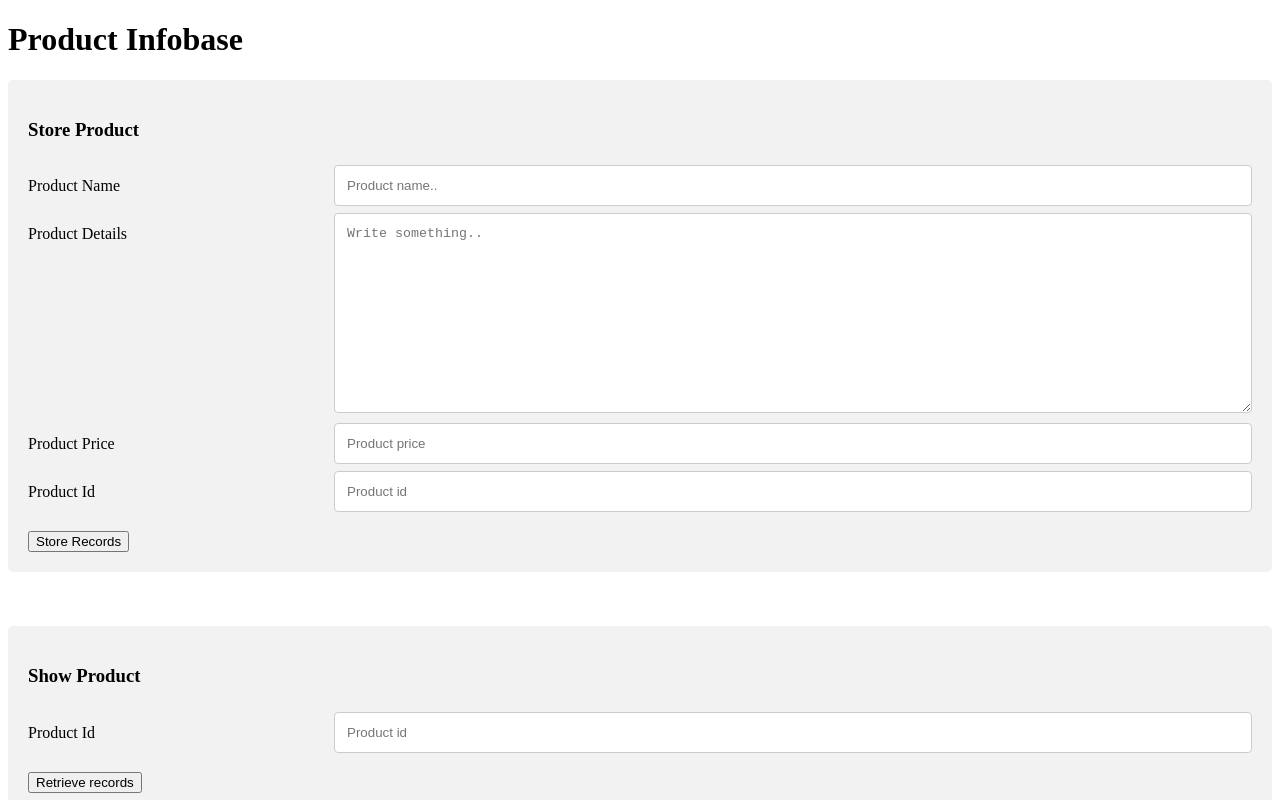
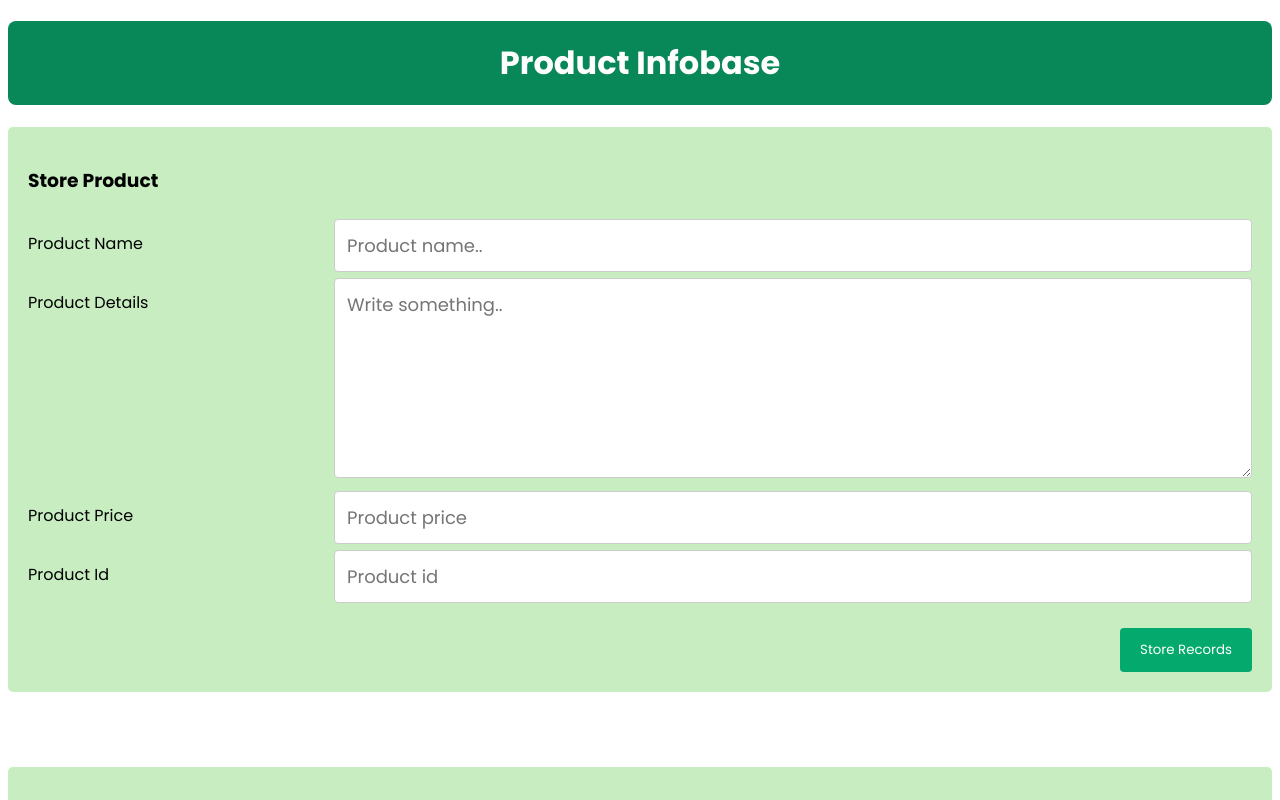
Before and after one commit to irshadali313/product-infobase, a plain HTML site: page index.html in a window 1280 px wide. Shown: the top 800 px of the page. Drawn offline with Linux system fonts and the light colour scheme.

Commit message:
Update style.css

```diff
--- a/style.css
+++ b/style.css
@@ -1,5 +1,7 @@
+@import url('https://fonts.googleapis.com/css2?family=Poppins:wght@200;300;400;500;600;700&display=swap');
 * {
     box-sizing: border-box;
+    font-family: 'Poppins', sans-serif;
 }
 
 input[type=text],
@@ -10,8 +12,15 @@ textarea {
     border: 1px solid #ccc;
     border-radius: 4px;
     resize: vertical;
+    font-size: large;
 }
-
+.header{
+    text-align: center;
+    background-color: #088758;
+    color: white;
+    border-radius: 8px;
+    padding: 18px;
+}
 label {
     padding: 12px 12px 12px 0;
     display: inline-block;
@@ -33,7 +42,7 @@ input[type=submit]:hover {
 
 .container {
     border-radius: 5px;
-    background-color: #f2f2f2;
+    background-color: #c7edc0;
     padding: 20px;
 }
 
@@ -55,6 +64,106 @@ input[type=submit]:hover {
     display: table;
     clear: both;
 }
+button{
+    background-color: #04AA6D;
+        color: white;
+        padding: 12px 20px;
+        border: none;
+        border-radius: 4px;
+        cursor: pointer;
+        float: right;
+}
+button:hover{
+    background-color: #45a049;
+}
+
+/* Responsive layout - when the screen is less than 600px wide, make the two columns stack on top of each other instead of next to each other */
+@media screen and (max-width: 600px) {
+
+    .col-25,
+    .col-75,
+    input[type=submit] {
+        width: 100%;
+        margin-top: 0;
+    }
+}@import url('https://fonts.googleapis.com/css2?family=Poppins:wght@200;300;400;500;600;700&display=swap');
+* {
+    box-sizing: border-box;
+    font-family: 'Poppins', sans-serif;
+}
+
+input[type=text],
+select,
+textarea {
+    width: 100%;
+    padding: 12px;
+    border: 1px solid #ccc;
+    border-radius: 4px;
+    resize: vertical;
+    font-size: large;
+}
+.header{
+    text-align: center;
+    background-color: #088758;
+    color: white;
+    border-radius: 8px;
+    padding: 18px;
+}
+label {
+    padding: 12px 12px 12px 0;
+    display: inline-block;
+}
+
+input[type=submit] {
+    background-color: #04AA6D;
+    color: white;
+    padding: 12px 20px;
+    border: none;
+    border-radius: 4px;
+    cursor: pointer;
+    float: right;
+}
+
+input[type=submit]:hover {
+    background-color: #45a049;
+}
+
+.container {
+    border-radius: 5px;
+    background-color: #c7edc0;
+    padding: 20px;
+}
+
+.col-25 {
+    float: left;
+    width: 25%;
+    margin-top: 6px;
+}
+
+.col-75 {
+    float: left;
+    width: 75%;
+    margin-top: 6px;
+}
+
+/* Clear floats after the columns */
+.row:after {
+    content: "";
+    display: table;
+    clear: both;
+}
+button{
+    background-color: #04AA6D;
+        color: white;
+        padding: 12px 20px;
+        border: none;
+        border-radius: 4px;
+        cursor: pointer;
+        float: right;
+}
+button:hover{
+    background-color: #45a049;
+}
 
 /* Responsive layout - when the screen is less than 600px wide, make the two columns stack on top of each other instead of next to each other */
 @media screen and (max-width: 600px) {
```
